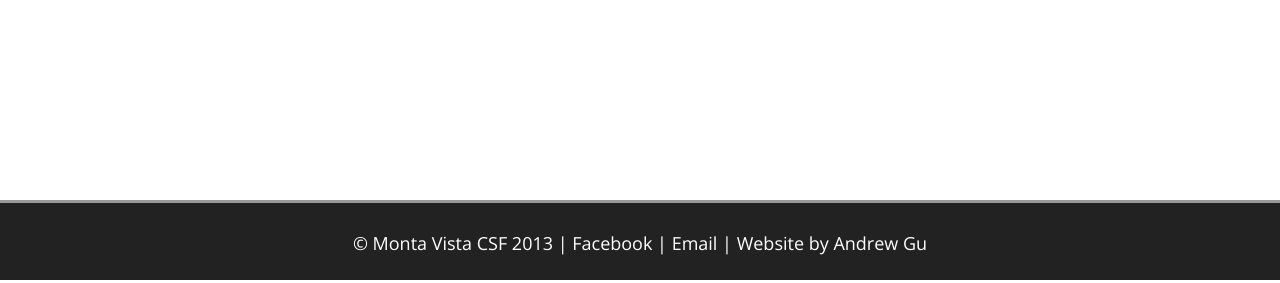
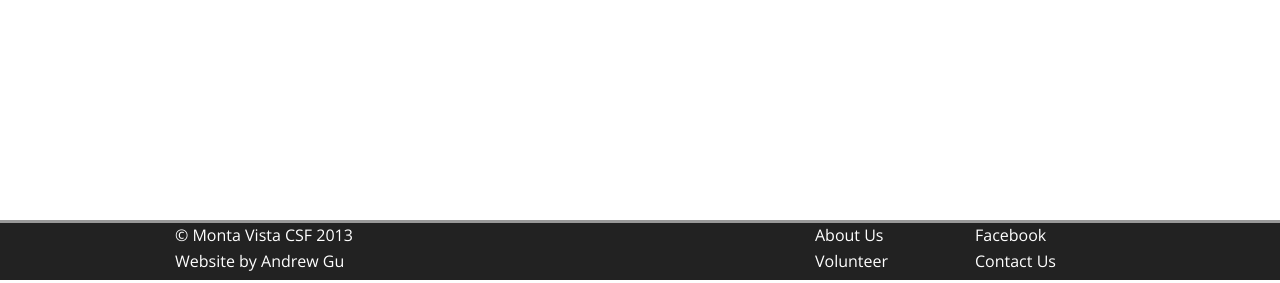
Before and after one commit to andrewgu12/csf, a PHP site: page / in a window 1280 px wide. Shown: the part 520-803 px from the top of the page. Run offline with PHP 8.4, Linux system fonts and the light colour scheme; style sheets or scripts are compiled from the project's sources.

Commit message:
new footer completed

```diff
--- a/css/styles.css
+++ b/css/styles.css
@@ -80,35 +80,41 @@ div#slider {
 
 /* line 69, ../scss/styles.scss */
 .bodytext {
-  padding-bottom: 80px;
+  padding-bottom: 60px;
 }
 
 /* line 72, ../scss/styles.scss */
 footer {
   position: relative;
-  margin-top: -80px;
-  height: 80px;
+  margin-top: -60px;
+  height: 60px;
   clear: both;
   background-color: #222222;
   border-top: 3px solid #999999;
-  text-align: center;
   color: #ffffff;
-  line-height: 80px;
-  font-size: 18px;
+  line-height: 60px;
+  font-size: 16px;
 }
 
-/* line 84, ../scss/styles.scss */
+/* line 83, ../scss/styles.scss */
 div#footer-inner {
   width: 960px;
   margin: 0 auto;
+  line-height: 60px;
+}
+/* line 87, ../scss/styles.scss */
+div#footer-inner ul {
+  list-style-type: none;
+  padding: 0;
+  margin: 0;
 }
 
-/* line 88, ../scss/styles.scss */
+/* line 93, ../scss/styles.scss */
 .left {
   float: left;
 }
 
-/* line 91, ../scss/styles.scss */
+/* line 96, ../scss/styles.scss */
 .right {
   float: right;
 }
--- a/index.php
+++ b/index.php
@@ -42,7 +42,27 @@
 			</div>
 		</div>
 		<footer>
-			&copy; Monta Vista CSF 2013 | Facebook | Email | Website by Andrew Gu
+			<div id="footer-inner">
+				<div class="row">
+					<div class="large-6 columns">
+						<ul>
+							<li>&copy; Monta Vista CSF 2013</li>
+							<li>Website by Andrew Gu</li>
+						</ul>
+					</div>
+					<div class="large-2  large-offset-2 columns">
+						<ul>
+							<li>About Us</li>
+							<li>Volunteer</li>
+						</ul>
+					</div>
+					<div class="large-2 columns">
+						<ul>
+							<li>Facebook</li>
+							<li>Contact Us</li>
+					</div>
+				</div>
+			</div>
 		</footer>
 		<!--include all JS files for both personal and Foundation-->
 		 <script src="js/jquery.js"></script>
--- a/scss/styles.scss
+++ b/scss/styles.scss
@@ -1,5 +1,5 @@
 $fontName: 'Open Sans', sans-serif;
-$footerHeight: 80px;
+$footerHeight: 60px;
 @mixin headerBackground {
 	background-image: -webkit-gradient(linear, 0% 0%, 0% 100%, from(#ffffff), to(#f0f0f0));
    	background-image: -webkit-linear-gradient(top, #ffffff, #f0f0f0);
@@ -76,14 +76,19 @@ footer {
 	clear: both;
 	background-color: #222222;
 	border-top: 3px solid #999999;
-	text-align: center;
 	color: #ffffff;
 	line-height: $footerHeight;
-	font-size: 18px;
+	font-size: 16px;
 }
 div#footer-inner {
 	width: 960px;
 	margin: 0 auto;
+	line-height: $footerHeight;
+	ul {
+		list-style-type: none;
+		padding: 0;
+		margin: 0;
+	}
 }
 .left {
 	float: left;
```
